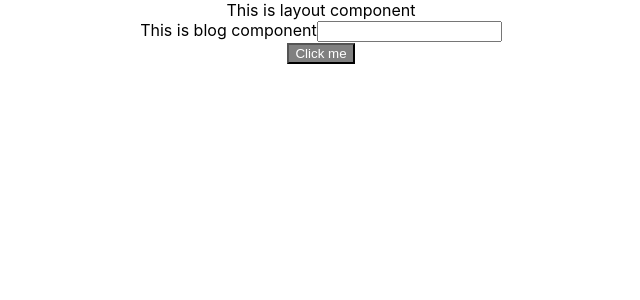
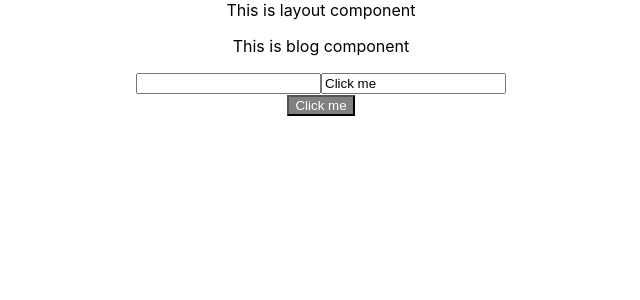
Before and after one commit to pratikkakani080/react-lecture-notes-morning, a React (Create React App) app: page /blog in a window 1280 px wide. Shown: the top 300 px of the page, without its empty margins (319-959 px from the left). Built offline with nearby package versions, Linux system fonts and the light colour scheme.

Commit message:
add: forwardRef, memo, useMemo, useCallback

```diff
--- a/src/common/components/button/index.js
+++ b/src/common/components/button/index.js
@@ -1,17 +1,15 @@
-import React from "react";
+import React, { forwardRef, memo } from "react";
 import { useNavigate } from "react-router-dom";
 import "./button.css";
 
-export default function Button({
-  bgColor,
-  textColor,
-  className,
-  onClick,
-  ButtonText
-}) {
-  return (
-    <div>
+const Button = forwardRef(
+  ({ bgColor, textColor, className, onClick, ButtonText }, ref) => {
+    console.log("button re-rendering*****");
+
+    return (
+      <div>
         <button
+          ref={ref}
           style={{
             backgroundColor: bgColor || "grey",
             color: textColor || "white",
@@ -21,6 +19,13 @@ export default function Button({
         >
           {ButtonText}
         </button>
-    </div>
-  );
-}
+      </div>
+    );
+  }
+);
+
+export default memo(Button);
+
+// Higher order component || Higher order function
+// compnent or function that takes an another
+// component as an argument and return enhanced component
--- a/src/common/modules/blog/index.js
+++ b/src/common/modules/blog/index.js
@@ -1,22 +1,37 @@
-import React, { useRef } from "react";
+import React, { useCallback, useMemo, useRef, useState } from "react";
 import Button from "../../components/button";
 
+// Memo - to cache the component
+// useMemo  - to cache expensive calculations || to cache value
+// useCallback - to cache the function
+
 function Blog() {
-  const myRef = useRef(0);
-  console.log("myRef*******", myRef);
+  const myRef = useRef(null);
+  const [value, setValue] = useState("");
+  const [buttonText, setButtonText] = useState("Click me");
+  console.log("blog component re-rendering***");
 
-  const handleOnChange = (e) => {
-    myRef.current = e.target.value;
-  };
+  const memoizedValue = useMemo(() => {}, []);
+
+  const handleOnChange = useCallback(() => {
+    // myRef.current = e.target.value;
+    myRef.current.style.backgroundColor = "red";
+  }, [value]);
 
   return (
     <div>
-      This is blog component
-      <input type="text" onChange={handleOnChange} />
-      <Button
-        ButtonText={"Click me"}
-        onClick={() => console.log(myRef.current)}
+      <p>This is blog component</p>
+      <input
+        type="text"
+        value={value}
+        onChange={(e) => setValue(e.target.value)}
       />
+      <input
+        type="text"
+        value={buttonText}
+        onChange={(e) => setButtonText(e.target.value)}
+      />
+      <Button ref={myRef} ButtonText={buttonText} onClick={handleOnChange} />
     </div>
   );
 }
```
